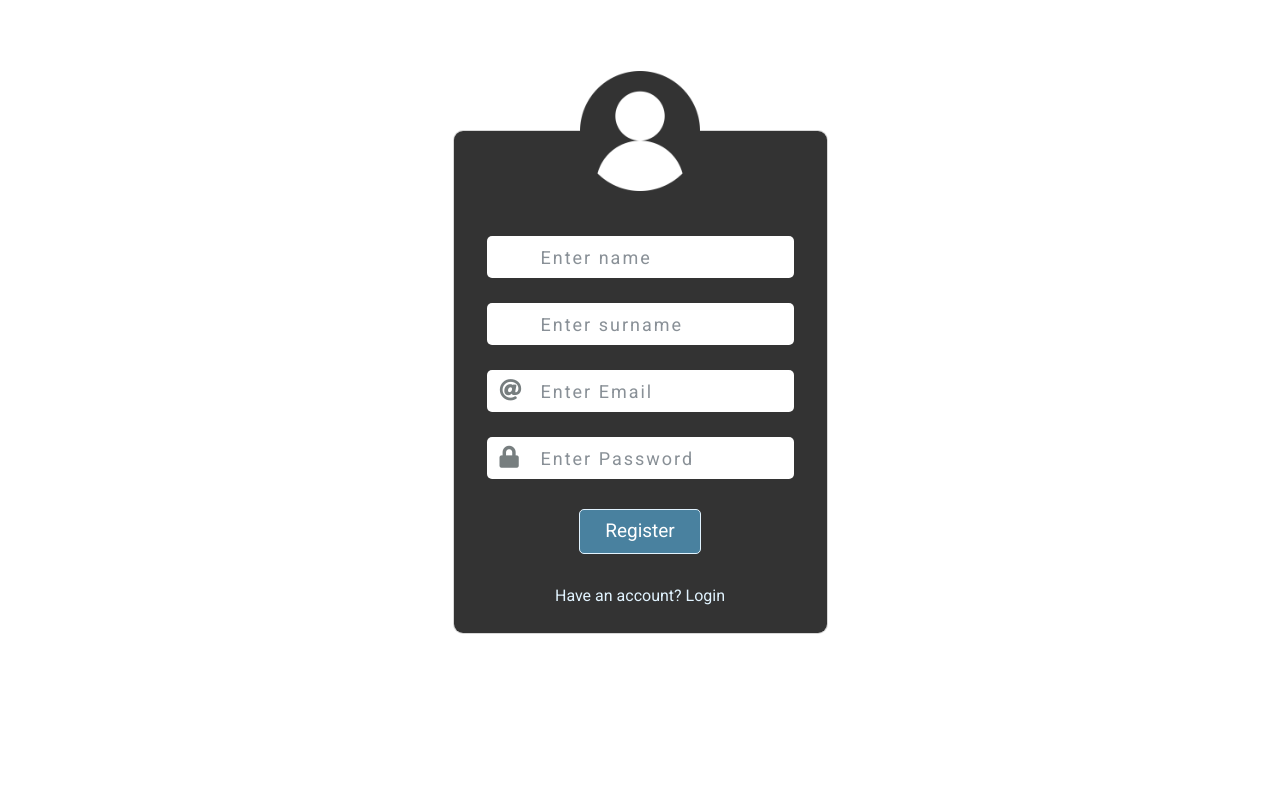
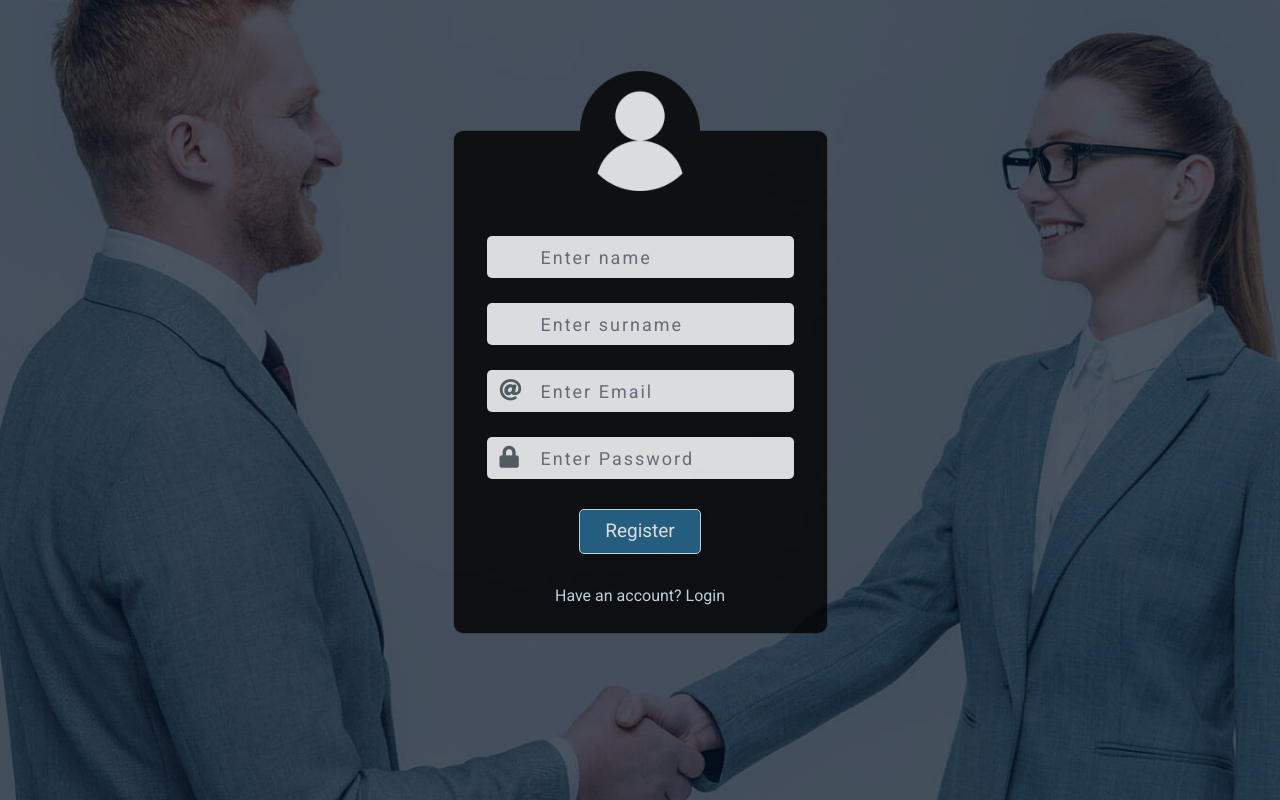
Before and after one commit to narekaspaturyan/test-bug, a plain HTML site: page register.html in a window 1280 px wide. Drawn offline with nearby package versions, Linux system fonts and the light colour scheme; the site is published under a folder, as on GitHub Pages, so addresses that start at the root find nothing.

Commit message:
Update register.css

```diff
--- a/register.css
+++ b/register.css
@@ -2,7 +2,7 @@
 
 body {
   font-family: "Roboto", sans-serif;
-  background: url("/images/home.jpg") no-repeat center center fixed;
+  background: url("./images/home.jpg") no-repeat center center fixed;
   background-size: cover;
 }
 .main-section {
```
